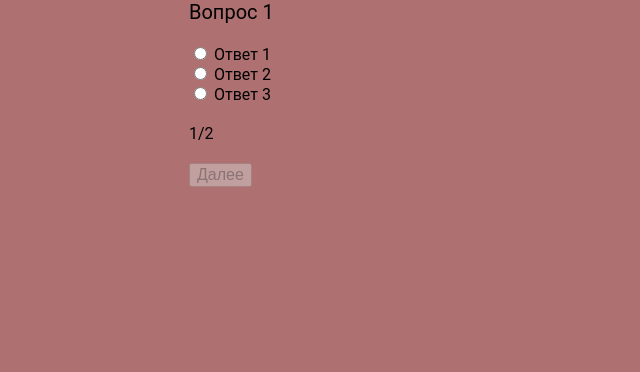
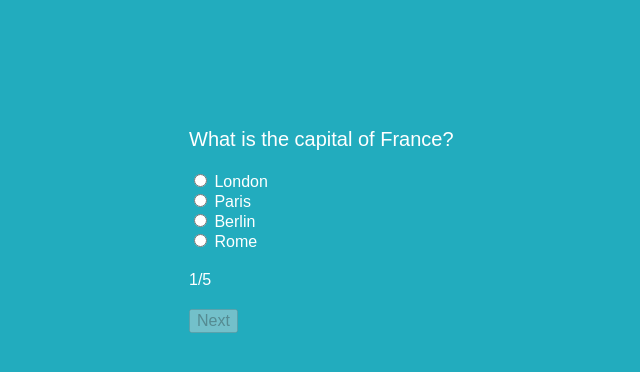
Before and after one commit to Madi-y-a-r/JS-Quiz, a plain HTML site: page index.html in a window 1280 px wide. Shown: the whole page, without its empty margins (151-791 px from the left). Drawn offline with Linux system fonts and the light colour scheme; a web font is replaced by a local one.

Commit message:
thurd commit

```diff
--- a/index.html
+++ b/index.html
@@ -7,10 +7,12 @@
     <title>Quiz</title>
     <style>
       body {
-          font-family: 'Roboto', sans-serif;
-          margin: 0;
-          padding: 0;
-          background-color: #ae7070;
+          font-family: 'Sansita Swashed', sans-serif;
+          margin: auto;
+          padding: 10%;
+          background-color: #22ACBE;
+          color: rgb(255, 255, 255);
+
       }
       .quiz{
         margin: 0 auto;
@@ -80,6 +82,7 @@
         <div class="quiz-questions" id="questions"></div>
         <div class="quiz-results" id="results">
                 <div class="quiz-results-item">
+                    <h1>QUIZ</h1>
                     <div class="quiz-results-item__question">Вопрос 1</div>
                     <ul class="quiz-results-item__answers">
                         <li>Ответ 1</li>
@@ -87,47 +90,137 @@
                     </ul>
                 </div>
         </div>
-        <div class="quiz-indicator" id="indicator">1/10</div>
+        <div class="quiz-indicator" id="indicator"></div>
         <div class="quiz-controls">
-            <button class="btn-next" id="btn-next" disabled>Далее</button>
-            <button class="btn-restart" id="btn-restart">Заново</button>
+            <button class="btn-next" id="btn-next" disabled>Next</button>
+            <button class="btn-restart" id="btn-restart">Try again!</button>
         </div>
     </div>
 
     <script>
         const DATA = [
             {
-                question: 'Вопрос 1',
+                question: 'What is the capital of France?',
                 answers: [
                     {
                         id: '1',
-                        value: 'Ответ 1',
+                        value: 'London',
+                        correct: false,
+                    },
+                    {
+                        id: '2',
+                        value: 'Paris',
                         correct: true,
                     },
                     {
-                        id: '2',
-                        value: 'Ответ 2',
+                        id: '3',
+                        value: 'Berlin',
                         correct: false,
                     },
                     {
-                        id: '3',
-                        value: 'Ответ 3',
+                        id: '4',
+                        value: 'Rome',
                         correct: false,
                     }
                 ]
             },
             {
-                question: 'Вопрос 2',
+                question: 'What is the tallest mountain in the world?',
                 answers: [
                     {
-                        id: '4',
-                        value: 'Ответ 4',
+                        id: '5',
+                        value: 'Mount Everest',
+                        correct: true,
+                    },
+                    {
+                        id: '6',
+                        value: 'K2',
                         correct: false,
                     },
                     {
-                        id: '5',
-                        value: 'Ответ 5',
+                        id: '7',
+                        value: 'Kangchenjunga',
+                        correct: false,
+                    },
+                    {
+                        id: '8',
+                        value: 'Lhotse',
+                        correct: false,
+                    }
+                ]
+            },
+            {
+                question: 'How many colors are there in the rainbow?',
+                answers: [
+                    {
+                        id: '9',
+                        value: '7',
                         correct: true,
+                    },
+                    {
+                        id: '10',
+                        value: '5',
+                        correct: false,
+                    },
+                    {
+                        id: '11',
+                        value: '6',
+                        correct: false,
+                    },
+                    {
+                        id: '12',
+                        value: '8',
+                        correct: false,
+                    }
+                ]
+            },
+            {
+                question: 'What is the largest planet in our solar system?',
+                answers: [
+                    {
+                        id: '13',
+                        value: 'Earth',
+                        correct: false,
+                    },
+                    {
+                        id: '14',
+                        value: 'Jupiter',
+                        correct: true,
+                    },
+                    {
+                        id: '15',
+                        value: 'Mars',
+                        correct: false,
+                    },
+                    {
+                        id: '16',
+                        value: 'Venus',
+                        correct: false,
+                    }
+                ]
+            },
+            {
+                question: 'What is the name of the first book in the Harry Potter series?',
+                answers: [
+                    {
+                        id: '17',
+                        value: 'Harry Potter and the Goblet of Fire',
+                        correct: false,
+                    },
+                    {
+                        id: '18',
+                        value: 'Harry Potter and the Prisoner of Azkaban',
+                        correct: false,
+                    },
+                    {
+                        id: '19',
+                        value: "Harry Potter and the Sorcerer's Stone",
+                        correct: true,
+                    },
+                    {
+                        id: '20',
+                        value: 'Harry Potter and the Chamber of Secrets',
+                        correct: false,
                     }
                 ]
             }
```
